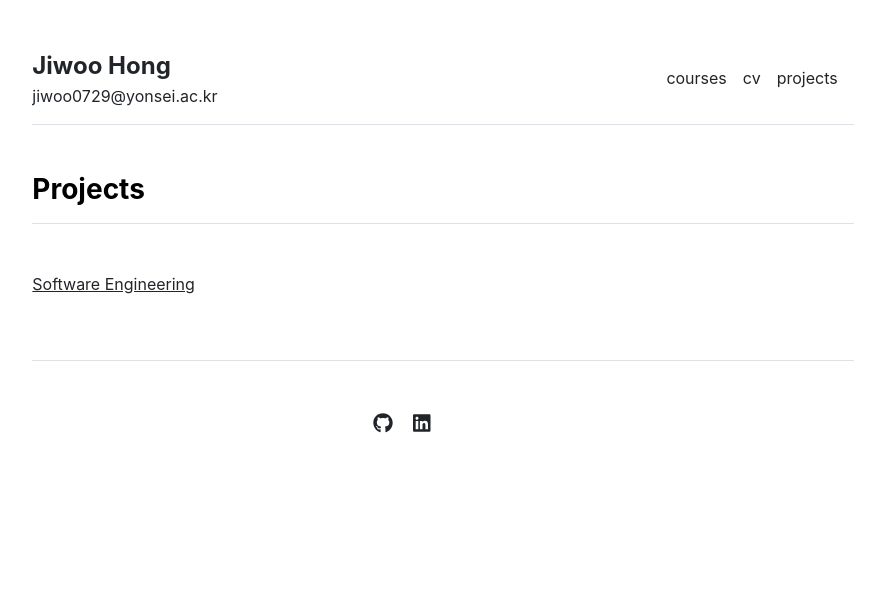
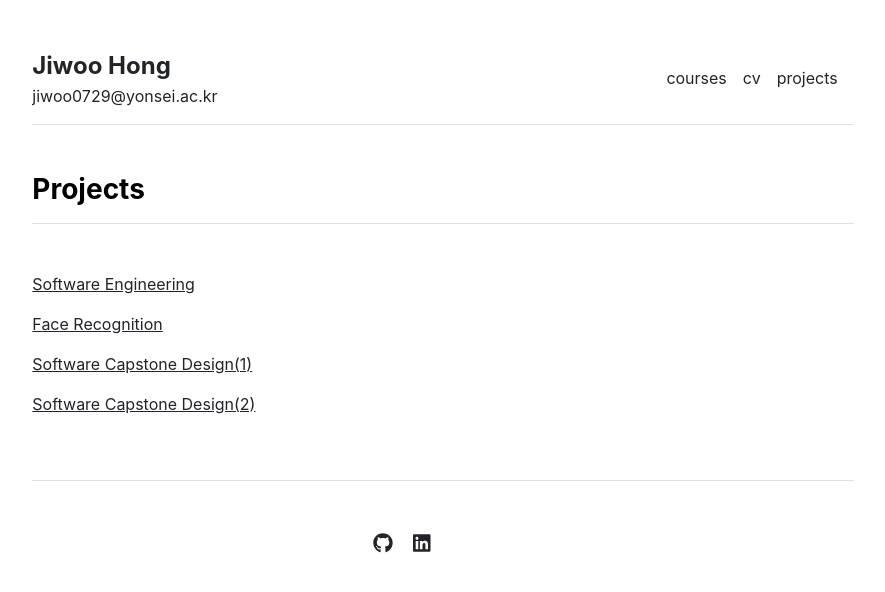
Before and after one commit to JiwooHong01/JiwooHong01.github.io, a Jekyll site: the page built from projects.md, in a window 1280 px wide. Shown: the top 592 px of the page, without its empty margins (197-1082 px from the left). Built offline with Jekyll 4.4.1, drawn with Linux system fonts in a browser that asks for light colours.

Commit message:
Update settings.yml

```diff
--- a/_data/settings.yml
+++ b/_data/settings.yml
@@ -4,12 +4,16 @@ menu:
 - {name: 'projects', url: '/projects'}
 
 courses:
+- {name: 'Operating System', url: 'operating-system'}
 - {name: 'Computer System', url: 'computer-system'}
 - {name: 'Computer Vision', url: 'computer-vision'}
 - {name: 'Logic Circuit Design', url: 'logic-circuit-design'}
 
 projects:
 - {name: 'Software Engineering', url: 'software-engineering'}
+- {name: 'Face Recognition', url: 'software-engineering'}
+- {name: 'Software Capstone Design(1)', url: 'software-engineering'}
+- {name: 'Software Capstone Design(2)', url: 'software-engineering'}
 
 
 social:
```
